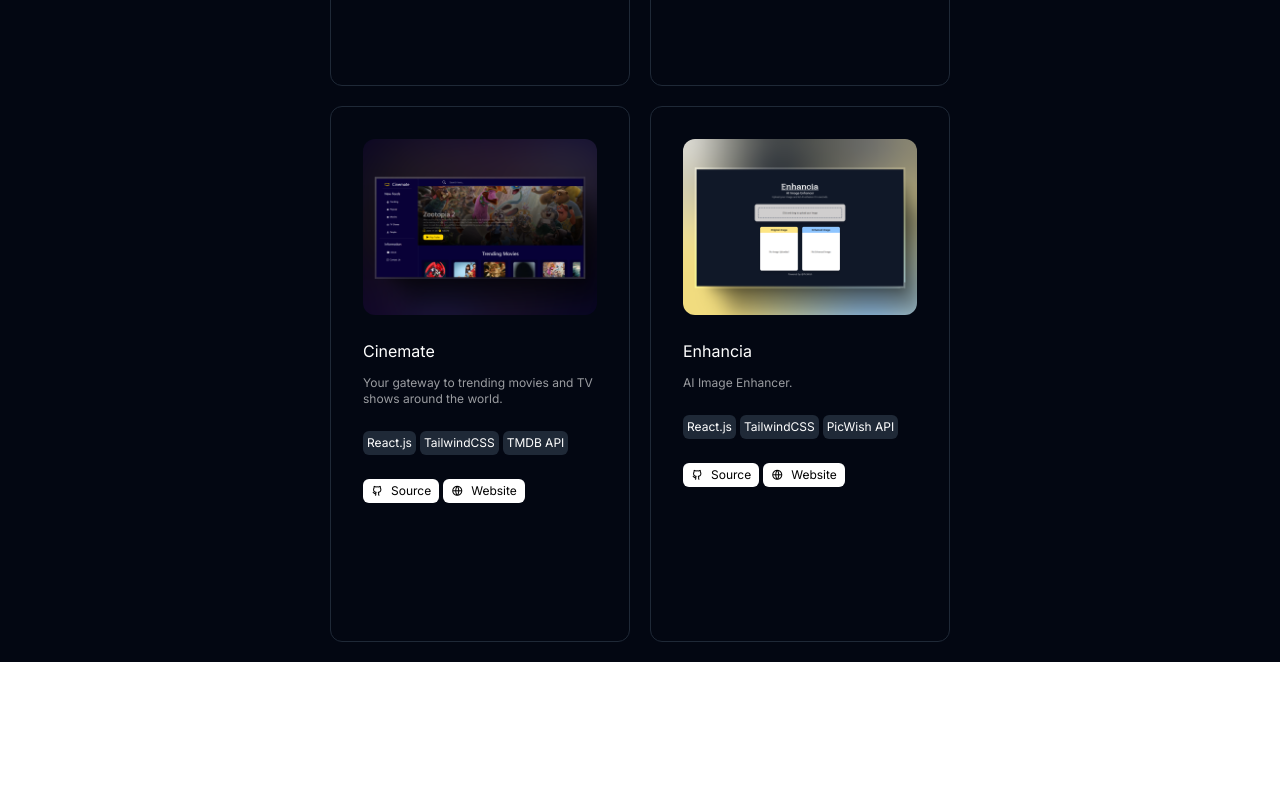
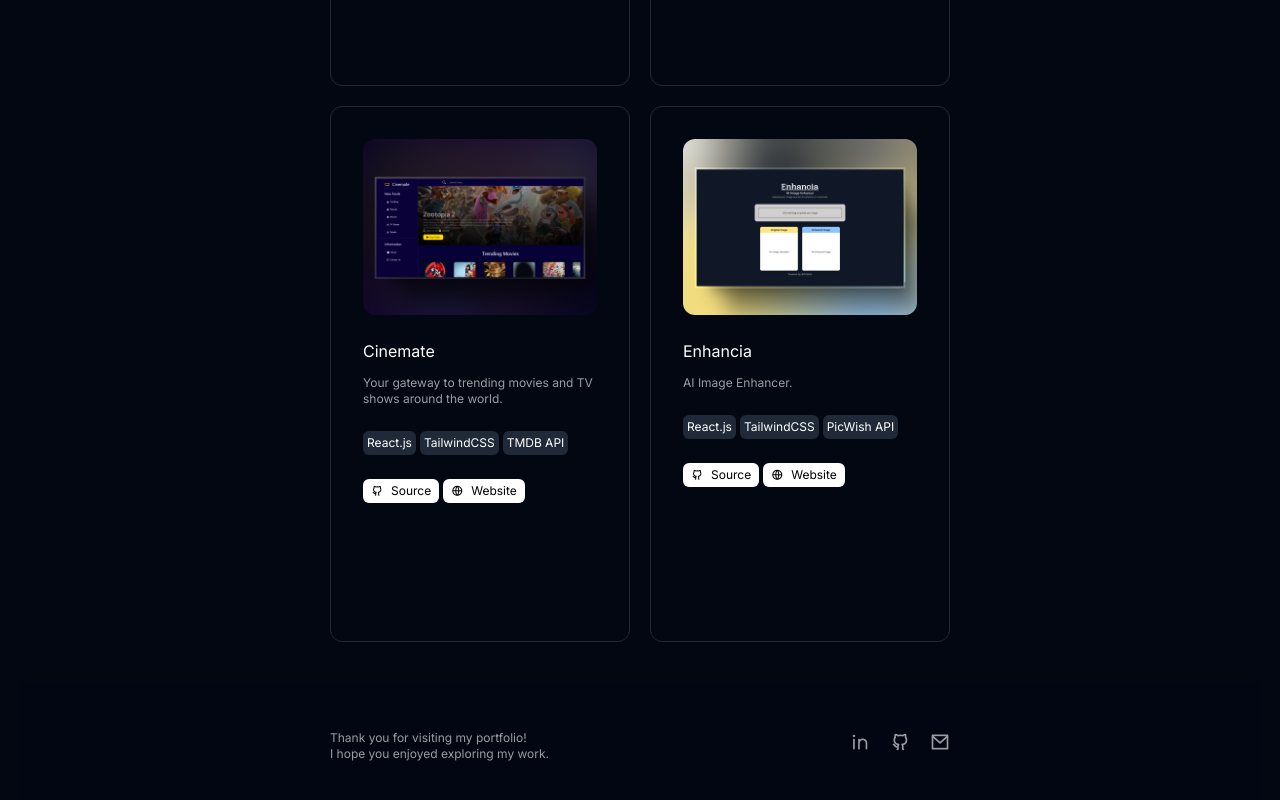
Before and after one commit to adarsh-279/Portfolio, a React (Vite) app in the folder frontend/: page /projects in a window 1280 px wide. Shown: the part 1234-2034 px from the top of the page. Before the commit the page ends 1896 px from the top, so only its background shows below. Built offline with nearby package versions, Linux system fonts and the light colour scheme.

Commit message:
added footer on each page

```diff
--- a/frontend/src/components/Footer.jsx
+++ b/frontend/src/components/Footer.jsx
@@ -2,7 +2,7 @@
 
 const Footer = () => {
     return (
-        <div className='w-full bottom-0 left-0 p-6 bg-[#0307128f]'>
+        <div className='w-full bottom-0 left-0 py-5 bg-[#0307128f]'>
             <div className='w-[50%] mx-auto flex items-center justify-between pt-5 pb-10'>
                 <h1 className=" pt-2 text-xs opacity-60">Thank you for visiting my portfolio! <br /> I hope you enjoyed exploring my work.</h1>
                 <div className='flex items-center gap-5'>
--- a/frontend/src/pages/Contact.jsx
+++ b/frontend/src/pages/Contact.jsx
@@ -1,5 +1,6 @@
 import { useState } from "react";
 import Navbar from "../components/Navbar";
+import Footer from "../components/Footer";
 
 const ContactForm = () => {
   const [name, setName] = useState("");
@@ -28,11 +29,15 @@
     <>
       <Navbar />
       <div className="bg-[#030712] opacity-100 w-full min-h-screen p-5 pt-15 text-white font-[inter]">
+        <div className="w-full mx-auto">
           <div className="w-[50%] mx-auto pt-20">
             <h1 className="text-5xl text-balance font-[calistoga] pb-6">
               contact me.
             </h1>
-          <form onSubmit={handleSubmit} className="flex flex-col gap-2 text-sm">
+            <form
+              onSubmit={handleSubmit}
+              className="flex flex-col gap-2 text-sm"
+            >
               <div className="flex gap-3">
                 <input
                   type="text"
@@ -61,9 +66,15 @@
 
               <button
                 type="submit"
-              className="w-full text-black bg-white py-2 rounded-md hover:opacity-80"
+                className="w-full text-black bg-white py-2 rounded-md hover:bg-[#ffffff92] transition ease-in-out duration-200"
               >
-              {loading ? "Sending..." : (<>Send Message <i className="ri-send-plane-2-line ml-2"></i></>)}
+                {loading ? (
+                  "Sending..."
+                ) : (
+                  <>
+                    Send Message <i className="ri-send-plane-2-line ml-2"></i>
+                  </>
+                )}
               </button>
 
               {success && (
@@ -74,6 +85,10 @@
             </form>
           </div>
         </div>
+        <div className="w-full pt-10">
+          <Footer />
+        </div>
+      </div>
     </>
   );
 }
--- a/frontend/src/pages/Home.jsx
+++ b/frontend/src/pages/Home.jsx
@@ -8,6 +8,7 @@
 import { Link } from 'react-router-dom'
 import project1 from '../assets/images/project1.png'
 import project2 from '../assets/images/project2.png'
+import Footer from "../components/Footer";
 
 const Home = () => {
 
@@ -144,7 +145,7 @@
                         />
                     </div>
                 </div>
-
+                <Footer />
             </div>
         </>
     );
--- a/frontend/src/pages/Projects.jsx
+++ b/frontend/src/pages/Projects.jsx
@@ -6,15 +6,14 @@
 import project4 from "../assets/images/project4.png";
 import project5 from "../assets/images/project5.png";
 import project6 from "../assets/images/project6.png";
+import Footer from '../components/Footer';
 
 const Projects = () => {
     return (
         <>
             <Navbar />
             <div className="bg-[#030712] opacity-100 w-full min-h-screen p-5 pt-15 text-white font-[inter]">
-        <h1 className="w-[50%] mx-auto pt-20 text-5xl text-balance font-[calistoga]">
-          my projects.
-        </h1>
+                <h1 className="w-[50%] mx-auto pt-20 text-5xl text-balance font-[calistoga]">my projects.</h1>
                 <div className="w-[50%] mx-auto pt-10 gap-5 grid grid-cols-2 items-center justify-between">
                     <div className="h-[67vh] border rounded-xl border-[#1F2937]">
                         <div className="p-8">
@@ -123,6 +122,9 @@
                         </div>
                     </div>
                 </div>
+                <div className="w-full pt-10">
+                    <Footer />
+                </div>
             </div>
         </>
     );
```
Lines whose indentation alone changed are shown as unchanged.
